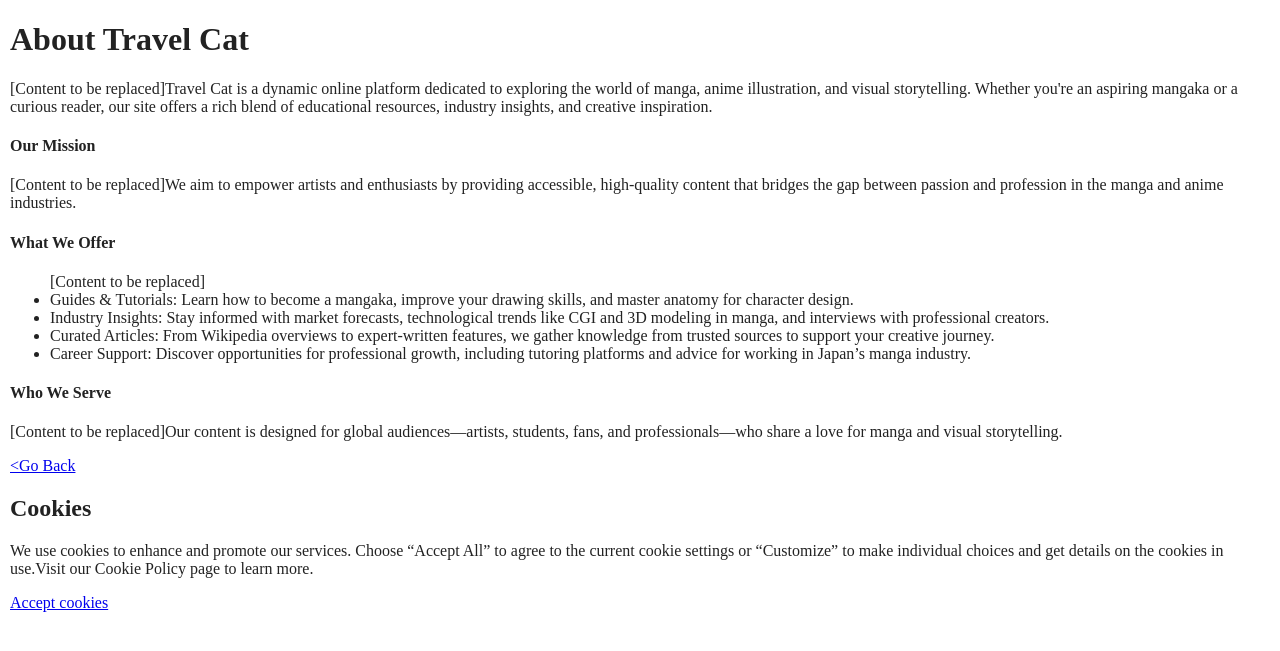
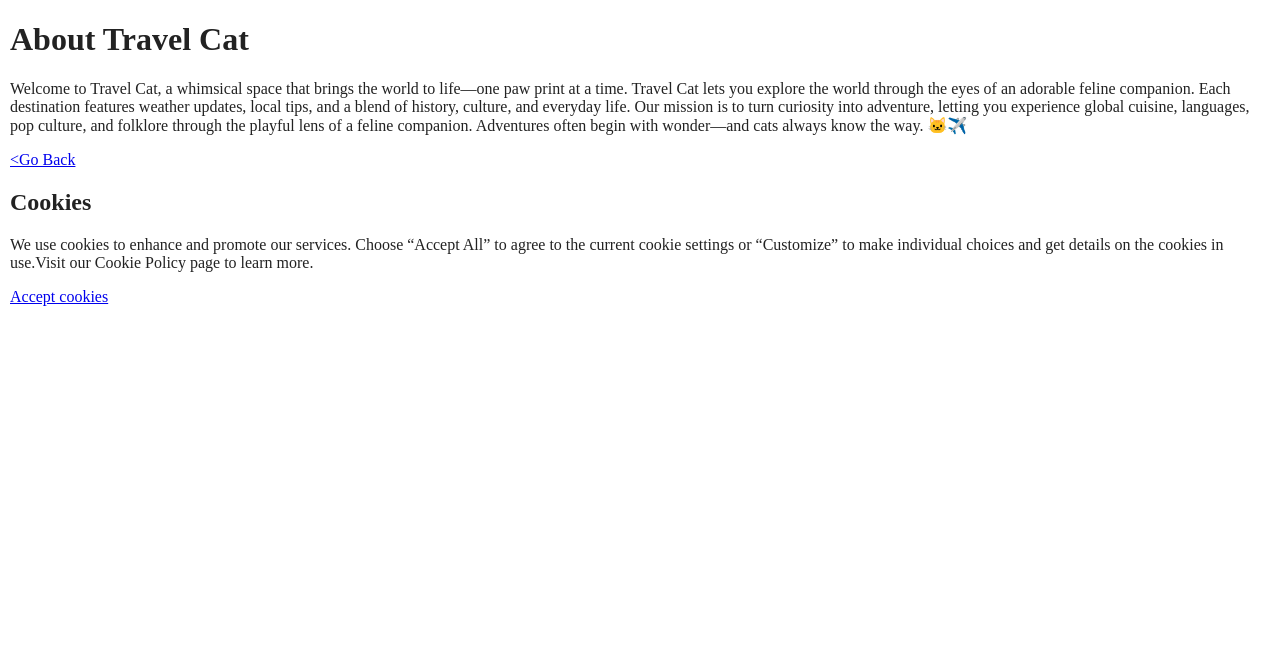
Before and after one commit to xuehua-snow/travel-cat-py, a Flask app: page /about in a window 1280 px wide. Shown: the part 110-761 px from the top of the page. Run offline with Flask 3, Linux system fonts and the light colour scheme.

Commit message:
add template title

```diff
--- a/templates/about.html
+++ b/templates/about.html
@@ -1,30 +1,18 @@
 {% extends "base.html" %}
+
+{% block Title %}About{% endblock %}
+
 {% block content %}
-
     <main>
         <div>
             <h1>About Travel Cat</h1>
                 <p>
-                [Content to be replaced]Travel Cat is a dynamic online platform dedicated to exploring the world of manga, anime illustration, and visual storytelling. Whether you're an aspiring mangaka or a curious reader, our site offers a rich blend of educational resources, industry insights, and creative inspiration.
+                    Welcome to Travel Cat, a whimsical space that brings the world to life—one paw print at a time.
+                    Travel Cat lets you explore the world through the eyes of an adorable feline companion. Each destination features weather updates, local tips, and a blend of history, culture, and everyday life.
+                    Our mission is to turn curiosity into adventure, letting you experience global cuisine, languages, pop culture, and folklore through the playful lens of a feline companion. Adventures often begin with wonder—and cats always know the way. 🐱✈️
                 </p>
 
-            <h4>Our Mission</h4>
-            <p>
-                [Content to be replaced]We aim to empower artists and enthusiasts by providing accessible, high-quality content that bridges the gap between passion and profession in the manga and anime industries.
-            </p>
 
-            <h4>What We Offer</h4>
-            <ul>[Content to be replaced]
-                <li>Guides & Tutorials: Learn how to become a mangaka, improve your drawing skills, and master anatomy for character design.</li>
-                <li>Industry Insights: Stay informed with market forecasts, technological trends like CGI and 3D modeling in manga, and interviews with professional creators.</li>
-                <li>Curated Articles: From Wikipedia overviews to expert-written features, we gather knowledge from trusted sources to support your creative journey.</li>
-                <li>Career Support: Discover opportunities for professional growth, including tutoring platforms and advice for working in Japan’s manga industry.</li>
-            </ul>
-
-            <h4>Who We Serve</h4>
-            <p>
-                [Content to be replaced]Our content is designed for global audiences—artists, students, fans, and professionals—who share a love for manga and visual storytelling.
-            </p>
         </div>
 
         <div>
@@ -33,5 +21,4 @@
                 </p>
         </div>
     </main>
-
 {% endblock %}
--- a/templates/base.html
+++ b/templates/base.html
@@ -4,7 +4,9 @@
     <meta charset="UTF-8">
     <meta name="viewport" content="width=device-width, initial-scale=1.0">
 
-    <title>Travel Cat</title>
+    {% block Prohibit_caching %}{% endblock %}
+
+    <title>{% block Title %}{% endblock %}</title>
     <link rel="icon" type="jpg" href="../static/icon/WebIcon2.png">
 
     <!-- CSS Link -->
--- a/templates/cities/Toronto.html
+++ b/templates/cities/Toronto.html
@@ -1,6 +1,8 @@
 {% extends "base.html" %}
+
+{% block Title %}Toronto{% endblock %}
+
 {% block content %}
-
     <main>
         <div>
             <img src="../images/just cat.png" alt="image of some cat" width="1000">
@@ -19,5 +21,4 @@
                 </p>
         </div>
     </main>
-
 {% endblock %}
--- a/templates/cityslist.html
+++ b/templates/cityslist.html
@@ -1,6 +1,8 @@
 {% extends "base.html" %}
+
+{% block Title %}Cities{% endblock %}
+
 {% block content %}
-
     <main>
         <div class = "articles">
             <h2>Citys</h2>
@@ -43,5 +45,4 @@
                 </p>
         </div>
     </main>
-
 {% endblock %}
--- a/templates/contact.html
+++ b/templates/contact.html
@@ -1,6 +1,8 @@
 {% extends "base.html" %}
+
+{% block Title %}Contact{% endblock %}
+
 {% block content %}
-
     <main>
         <div>
             <div>
@@ -43,5 +45,4 @@
                 </p>
         </div>
     </main>
-
 {% endblock %}
--- a/templates/start.html
+++ b/templates/start.html
@@ -1,6 +1,9 @@
 {% extends "base.html" %}
+
+{% block Title %}Travel Cat{% endblock %}
+
+
 {% block content %}
-
     <main class="grid-bg">
         <div class = "main-text">
             <h2>Travel cat</h2>
@@ -15,5 +18,4 @@
 
         <img class = "right" src="../static/img/cat_white_autumn.png" alt="image of startPic" width="600">
     </main>
-
 {% endblock %}
```
Also changed, not shown: templates/cities/templates.html (+9 -0 lines). Lines whose indentation alone changed are shown as unchanged.
